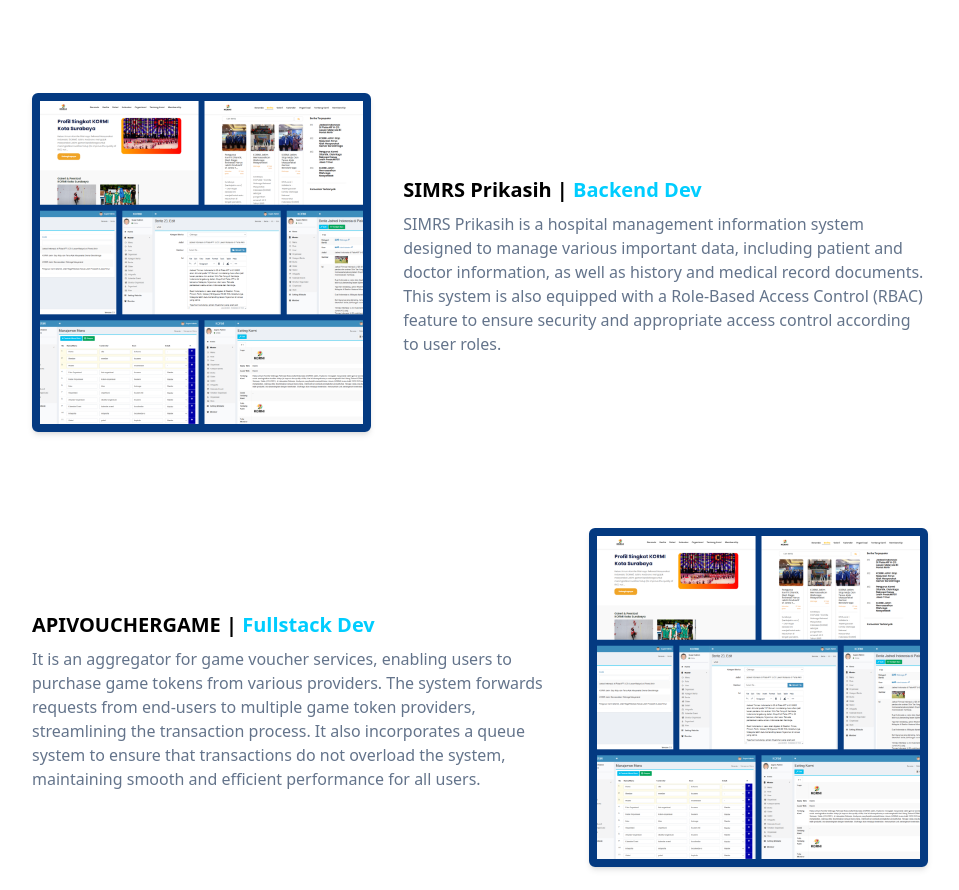
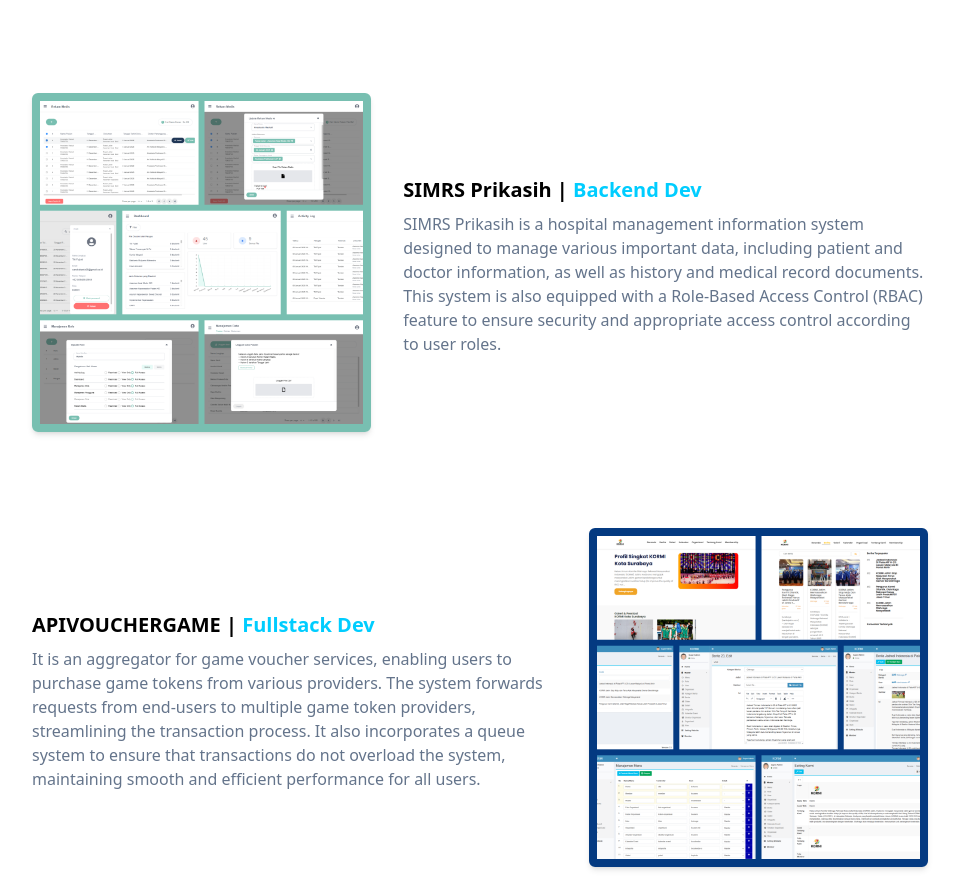
Before and after one commit to dwiki-mukti/personal-profile, a website: page index.html in a window 1280 px wide. Shown: the part 3696-4586 px from the top of the page, without its empty margins (160-1119 px from the left). Drawn offline with Linux system fonts and the light colour scheme.

Commit message:
Add | porto prikasih

```diff
--- a/index.html
+++ b/index.html
@@ -297,8 +297,8 @@
                 </div>
                 <div class="grid lg:grid-cols-5 gap-8 mt-[6rem]">
                     <div class="col-span-3 md:col-span-2">
-                        <div class="rounded-md shadow-md border-8 border-[#043a81]">
-                            <img src="public/image/porto/kormi-surabaya.png" width="w-full" class="aspect-square">
+                        <div class="rounded-md shadow-md border-8 border-[#78BFB1]">
+                            <img src="public/image/porto/simrs-prikasih.png" width="w-full" class="aspect-square">
                         </div>
                     </div>
                     <div class="col-span-3 flex pb-4">
```
Also changed, not shown: public/image/porto/simrs-prikasih.png (added), public/image/porto/simrs-prikasihOld2.png (added), public/image/porto/simrs-prikasihOld3.png (added), public/style/portofolio.css.
